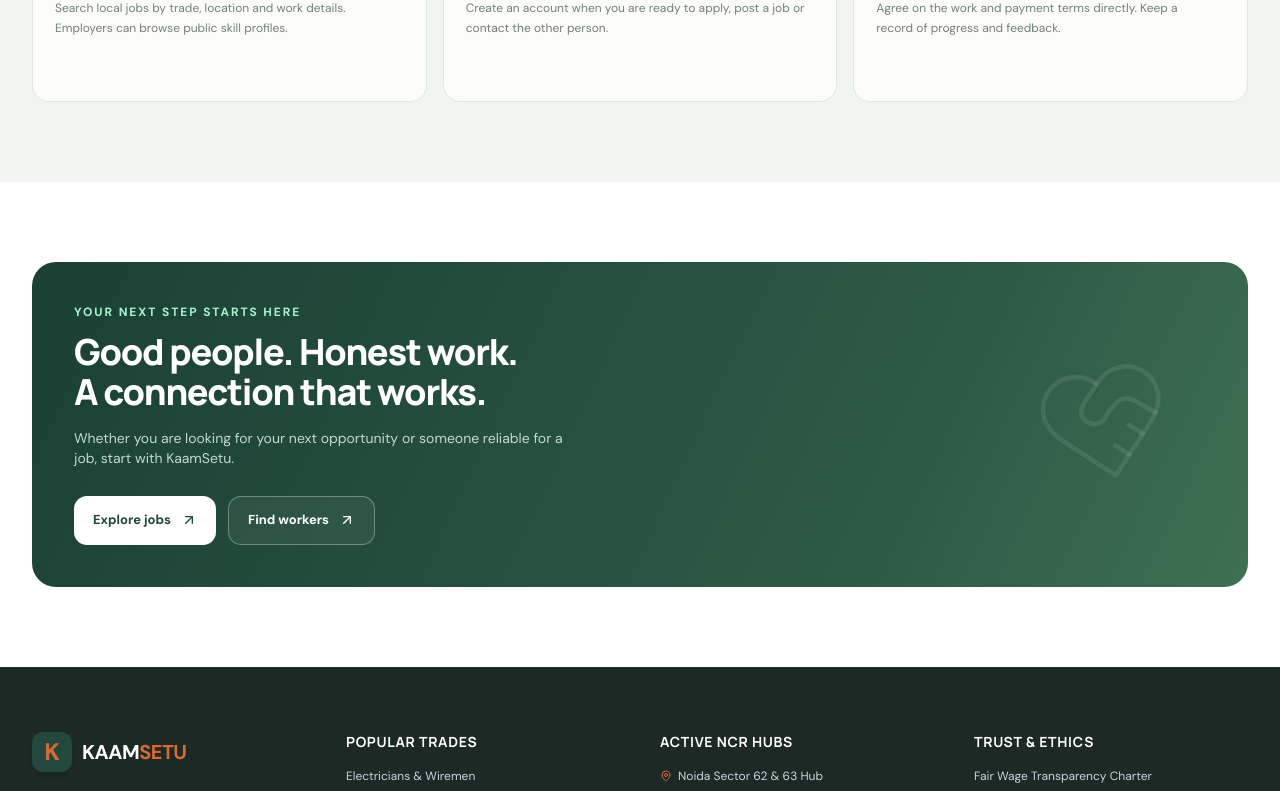
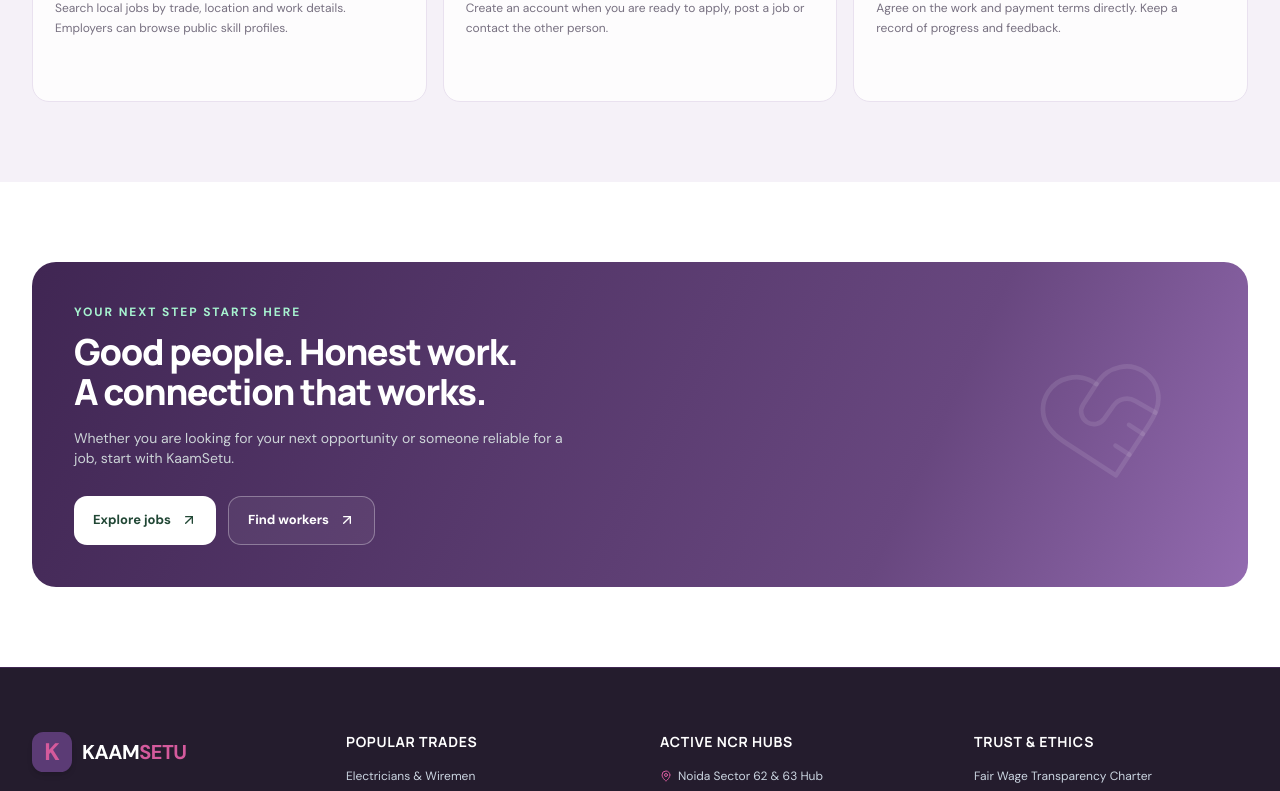
Before and after one commit to ABHISHEK-DHASMANA/kaamsetu, a React (Vite) app in the folder client/: page / in a window 1280 px wide. Shown: the part 1669-2460 px from the top of the page. Built offline with nearby package versions, Linux system fonts and the light colour scheme; no server answers.

Commit message:
Refresh KaamSetu interface with soft violet and rose visual system

```diff
--- a/client/src/index.css
+++ b/client/src/index.css
@@ -4,14 +4,14 @@
 
 :root {
   color-scheme: light;
-  --ks-ink: #17251f;
-  --ks-muted: #68766f;
-  --ks-paper: #f7f8f5;
-  --ks-border: #e4e9e3;
-  --ks-green: #23483d;
-  --ks-green-deep: #17382f;
-  --ks-orange: #d66a3a;
-  --ks-shadow: 0 16px 48px rgba(23, 48, 38, .08);
+  --ks-ink: #241c2d;
+  --ks-muted: #777080;
+  --ks-paper: #fbf9fc;
+  --ks-border: #ebe7f0;
+  --ks-green: #5b3b75;
+  --ks-green-deep: #402653;
+  --ks-orange: #d45a9c;
+  --ks-shadow: 0 16px 48px rgba(64, 38, 83, .09);
 }
 
 @layer base {
@@ -30,7 +30,7 @@
   }
   button, input, select, textarea { font: inherit; }
   button, a { -webkit-tap-highlight-color: transparent; }
-  ::selection { color: #fff; background: #23483d; }
+  ::selection { color: #fff; background: #5b3b75; }
   :focus-visible { outline: 3px solid rgba(214, 106, 58, .5); outline-offset: 3px; }
 }
 
@@ -46,66 +46,66 @@ input, select, textarea { border-radius: .72rem; }
 input:focus, select:focus, textarea:focus { outline: none; border-color: var(--ks-green); box-shadow: 0 0 0 3px rgba(35, 72, 61, .09); }
 
 .ks-site { background: var(--ks-paper); color: var(--ks-ink); }
-.ks-hero { background: linear-gradient(120deg, #f4f7f1 0%, #f7f8f5 48%, #eef4ed 100%); }
+.ks-hero { background: linear-gradient(120deg, #f7f5fa 0%, #fbf9fc 48%, #f2edf8 100%); }
 .ks-hero-orb { position: absolute; border-radius: 999px; filter: blur(1px); pointer-events: none; }
-.ks-hero-orb-one { width: 430px; height: 430px; right: -130px; top: -190px; background: radial-gradient(circle, rgba(198,220,199,.5), transparent 68%); }
-.ks-hero-orb-two { width: 350px; height: 350px; left: 36%; bottom: -260px; background: radial-gradient(circle, rgba(233,198,169,.24), transparent 70%); }
-.ks-eyebrow { display: inline-flex; align-items: center; gap: 9px; border: 1px solid #dce8db; background: rgba(255,255,255,.7); color: #38634f; border-radius: 999px; padding: 8px 13px; font-size: 11px; font-weight: 700; letter-spacing: .02em; }
-.ks-live-dot { width: 7px; height: 7px; background: #4b9b70; border-radius: 50%; box-shadow: 0 0 0 4px rgba(75,155,112,.12); }
-.ks-display { font-size: clamp(3.15rem, 6vw, 5.5rem); line-height: .99; letter-spacing: -.075em; font-weight: 800; color: #18271f; }
-.ks-display span { color: #3f7258; }
+.ks-hero-orb-one { width: 430px; height: 430px; right: -130px; top: -190px; background: radial-gradient(circle, rgba(213,190,232,.48), transparent 68%); }
+.ks-hero-orb-two { width: 350px; height: 350px; left: 36%; bottom: -260px; background: radial-gradient(circle, rgba(232,184,213,.22), transparent 70%); }
+.ks-eyebrow { display: inline-flex; align-items: center; gap: 9px; border: 1px solid #e9def0; background: rgba(255,255,255,.7); color: #68477f; border-radius: 999px; padding: 8px 13px; font-size: 11px; font-weight: 700; letter-spacing: .02em; }
+.ks-live-dot { width: 7px; height: 7px; background: #a36bbd; border-radius: 50%; box-shadow: 0 0 0 4px rgba(163,107,189,.14); }
+.ks-display { font-size: clamp(3.15rem, 6vw, 5.5rem); line-height: .99; letter-spacing: -.075em; font-weight: 800; color: #241c2d; }
+.ks-display span { color: #8a55a6; }
 .ks-button { display: inline-flex; align-items: center; justify-content: center; gap: 10px; min-height: 49px; border-radius: 13px; padding: 0 19px; font-size: 13px; font-weight: 700; transition: transform .2s ease, box-shadow .2s ease, background .2s ease; }
 .ks-button:hover { transform: translateY(-2px); }
-.ks-button-primary { color: #fff; background: #23483d; box-shadow: 0 9px 20px rgba(35,72,61,.18); }
-.ks-button-primary:hover { background: #17382f; box-shadow: 0 12px 24px rgba(35,72,61,.22); }
-.ks-button-light { color: #23372e; background: #fff; border: 1px solid #dfe7df; }
+.ks-button-primary { color: #fff; background: #5b3b75; box-shadow: 0 9px 20px rgba(91,59,117,.2); }
+.ks-button-primary:hover { background: #402653; box-shadow: 0 12px 24px rgba(91,59,117,.24); }
+.ks-button-light { color: #23372e; background: #fff; border: 1px solid #ebe5f0; }
 .ks-button-light:hover { box-shadow: 0 9px 20px rgba(35,72,61,.08); }
-.ks-voice-card { display: flex; align-items: center; justify-content: space-between; gap: 14px; max-width: 550px; padding: 13px 14px; border: 1px solid #e1e9df; border-radius: 16px; background: rgba(255,255,255,.82); box-shadow: 0 8px 24px rgba(32,64,46,.045); }
-.ks-voice-icon { width: 40px; height: 40px; display: grid; place-items: center; border-radius: 12px; background: #eaf2e9; color: #32664b; flex: 0 0 auto; }
-.ks-voice-action { display: inline-flex; align-items: center; gap: 7px; border: 0; border-radius: 10px; padding: 9px 13px; background: #23483d; color: white; font-size: 12px; font-weight: 700; white-space: nowrap; transition: background .2s ease; }
-.ks-voice-action:hover { background: #17382f; }
+.ks-voice-card { display: flex; align-items: center; justify-content: space-between; gap: 14px; max-width: 550px; padding: 13px 14px; border: 1px solid #ebe5f0; border-radius: 16px; background: rgba(255,255,255,.82); box-shadow: 0 8px 24px rgba(64,38,83,.045); }
+.ks-voice-icon { width: 40px; height: 40px; display: grid; place-items: center; border-radius: 12px; background: #f2eaf7; color: #79519a; flex: 0 0 auto; }
+.ks-voice-action { display: inline-flex; align-items: center; gap: 7px; border: 0; border-radius: 10px; padding: 9px 13px; background: #5b3b75; color: white; font-size: 12px; font-weight: 700; white-space: nowrap; transition: background .2s ease; }
+.ks-voice-action:hover { background: #402653; }
 .ks-preview-wrap { position: relative; max-width: 440px; margin: 0 auto; padding: 23px; border: 1px solid rgba(220,231,219,.95); border-radius: 25px; background: rgba(255,255,255,.94); box-shadow: 0 28px 70px rgba(32,65,47,.12); transform: rotate(.7deg); }
 .ks-preview-top { display: flex; justify-content: space-between; align-items: flex-start; padding-bottom: 18px; }
-.ks-preview-mark { display: grid; place-items: center; width: 44px; height: 44px; color: #356a50; background: #eaf2e9; border-radius: 14px; }
-.ks-preview-search { display: flex; align-items: center; gap: 10px; border: 1px solid #e6ebe5; background: #f8faf7; padding: 12px; border-radius: 12px; color: #8a958d; font-size: 11px; margin-bottom: 12px; }
-.ks-preview-tile { display: flex; flex-direction: column; align-items: flex-start; gap: 4px; border: 1px solid #e8ede7; border-radius: 14px; padding: 14px; background: #fff; }
+.ks-preview-mark { display: grid; place-items: center; width: 44px; height: 44px; color: #356a50; background: #f2eaf7; border-radius: 14px; }
+.ks-preview-search { display: flex; align-items: center; gap: 10px; border: 1px solid #ebe7f0; background: #faf9fc; padding: 12px; border-radius: 12px; color: #8a958d; font-size: 11px; margin-bottom: 12px; }
+.ks-preview-tile { display: flex; flex-direction: column; align-items: flex-start; gap: 4px; border: 1px solid #ece7f1; border-radius: 14px; padding: 14px; background: #fff; }
 .ks-tile-icon { display: grid; place-items: center; width: 35px; height: 35px; border-radius: 11px; margin-bottom: 5px; }
-.ks-preview-list { border: 1px solid #e8ede7; border-radius: 15px; padding: 14px; margin-top: 13px; }
-.ks-feature-row { display: flex; align-items: center; gap: 10px; padding: 10px 0; border-top: 1px solid #f0f2ef; }
-.ks-feature-icon { display: grid; place-items: center; width: 32px; height: 32px; flex: 0 0 auto; color: #47775a; background: #eff5ee; border-radius: 10px; }
+.ks-preview-list { border: 1px solid #ece7f1; border-radius: 15px; padding: 14px; margin-top: 13px; }
+.ks-feature-row { display: flex; align-items: center; gap: 10px; padding: 10px 0; border-top: 1px solid #f0ebf3; }
+.ks-feature-icon { display: grid; place-items: center; width: 32px; height: 32px; flex: 0 0 auto; color: #80559c; background: #f3edf8; border-radius: 10px; }
 .ks-feature-row strong, .ks-feature-row small { display: block; }
 .ks-feature-row strong { font-size: 11px; color: #33443a; }
 .ks-feature-row small { margin-top: 2px; font-size: 10px; color: #8a958d; }
-.ks-preview-foot { display: flex; justify-content: space-between; align-items: center; color: #9aa49c; font-size: 9px; padding-top: 13px; }
-.ks-preview-foot span:first-child { display: inline-flex; align-items: center; gap: 5px; color: #5b8067; }
-.ks-floating-note { display: flex; align-items: center; gap: 10px; position: absolute; bottom: 8%; left: -28px; padding: 11px 15px; background: #fff; border: 1px solid #e3ebe1; border-radius: 14px; box-shadow: 0 12px 28px rgba(31,58,42,.11); }
-.ks-floating-icon { display: grid; place-items: center; width: 34px; height: 34px; border-radius: 10px; background: #eef5ec; color: #47775a; }
+.ks-preview-foot { display: flex; justify-content: space-between; align-items: center; color: #a19aa9; font-size: 9px; padding-top: 13px; }
+.ks-preview-foot span:first-child { display: inline-flex; align-items: center; gap: 5px; color: #8b68a6; }
+.ks-floating-note { display: flex; align-items: center; gap: 10px; position: absolute; bottom: 8%; left: -28px; padding: 11px 15px; background: #fff; border: 1px solid #e3ebe1; border-radius: 14px; box-shadow: 0 12px 28px rgba(64,38,83,.12); }
+.ks-floating-icon { display: grid; place-items: center; width: 34px; height: 34px; border-radius: 10px; background: #eef5ec; color: #80559c; }
 .ks-floating-note strong, .ks-floating-note small { display: block; }
 .ks-floating-note strong { font-size: 11px; color: #2a3b30; }
 .ks-floating-note small { font-size: 10px; color: #89948c; margin-top: 1px; }
 .ks-section-kicker { color: #4c795d; text-transform: uppercase; letter-spacing: .15em; font-size: 10px; font-weight: 800; }
 .ks-section-title { margin-top: 8px; font-size: clamp(1.9rem, 3vw, 2.7rem); line-height: 1.12; letter-spacing: -.055em; color: #1c2b22; font-weight: 800; }
-.ks-text-link { display: inline-flex; align-items: center; gap: 4px; color: #32664b; font-size: 12px; font-weight: 700; }
-.ks-text-link:hover { color: #17382f; }
+.ks-text-link { display: inline-flex; align-items: center; gap: 4px; color: #79519a; font-size: 12px; font-weight: 700; }
+.ks-text-link:hover { color: #402653; }
 .ks-category-card { position: relative; min-height: 175px; padding: 21px; border: 1px solid #e5eae3; border-radius: 17px; background: #fff; transition: transform .2s ease, box-shadow .2s ease, border-color .2s ease; }
-.ks-category-card:hover { transform: translateY(-4px); border-color: #c9d9ca; box-shadow: 0 14px 32px rgba(28,58,39,.08); }
+.ks-category-card:hover { transform: translateY(-4px); border-color: #d9c9e4; box-shadow: 0 14px 32px rgba(64,38,83,.08); }
 .ks-category-icon { display: grid; place-items: center; width: 43px; height: 43px; border-radius: 13px; }
-.tone-amber { color: #a66a1e; background: #fbf2df; }
-.tone-blue { color: #3c7393; background: #e8f2f7; }
-.tone-orange { color: #b76842; background: #faeee7; }
-.tone-green { color: #3e7755; background: #eaf2e9; }
+.tone-amber { color: #9462a8; background: #f8eff9; }
+.tone-blue { color: #5275a6; background: #edf2fa; }
+.tone-orange { color: #b75e8e; background: #faedf4; }
+.tone-green { color: #80559c; background: #f2eaf7; }
 .ks-category-arrow { position: absolute; right: 19px; bottom: 18px; display: grid; place-items: center; width: 30px; height: 30px; border-radius: 10px; color: #4c765b; background: #f0f5ef; }
-.ks-how-section { background: #f1f5ef; }
-.ks-step-card { min-height: 205px; padding: 22px; border: 1px solid #e0e9df; border-radius: 17px; background: rgba(255,255,255,.78); }
-.ks-step-number { color: #7d9a82; font-size: 11px; font-weight: 800; letter-spacing: .1em; }
-.ks-step-card h3 { margin-top: 22px; color: #203329; font-size: 18px; font-weight: 800; }
-.ks-step-card p { margin-top: 7px; color: #718077; font-size: 12px; line-height: 1.7; max-width: 340px; }
-.ks-cta-panel { position: relative; overflow: hidden; padding: 42px; border-radius: 24px; background: linear-gradient(115deg, #1b4034, #2d5a45 72%, #3e7052); }
+.ks-how-section { background: #f5f1f8; }
+.ks-step-card { min-height: 205px; padding: 22px; border: 1px solid #e9e1ef; border-radius: 17px; background: rgba(255,255,255,.78); }
+.ks-step-number { color: #9b83ac; font-size: 11px; font-weight: 800; letter-spacing: .1em; }
+.ks-step-card h3 { margin-top: 22px; color: #2c2236; font-size: 18px; font-weight: 800; }
+.ks-step-card p { margin-top: 7px; color: #777080; font-size: 12px; line-height: 1.7; max-width: 340px; }
+.ks-cta-panel { position: relative; overflow: hidden; padding: 42px; border-radius: 24px; background: linear-gradient(115deg, #402653, #68477f 72%, #936bb0); }
 .ks-button-cta { color: #214735; background: #fff; }
 .ks-button-cta:hover { background: #f1f6ef; }
 .ks-button-cta-outline { color: #fff; border: 1px solid rgba(255,255,255,.32); background: rgba(255,255,255,.06); }
 .ks-button-cta-outline:hover { background: rgba(255,255,255,.14); }
-.ks-cta-decoration { position: absolute; right: 6%; top: 50%; transform: translateY(-50%) rotate(-12deg); color: rgba(255,255,255,.09); }
+.ks-cta-decoration { position: absolute; right: 6%; top: 50%; transform: translateY(-50%) rotate(-12deg); color: rgba(255,255,255,.1); }
 
 @media (max-width: 640px) {
   .ks-display { font-size: clamp(3rem, 15vw, 4.3rem); }
@@ -122,9 +122,9 @@ input:focus, select:focus, textarea:focus { outline: none; border-color: var(--k
 
 /* Custom scrollbars */
 ::-webkit-scrollbar { width: 7px; height: 7px; }
-::-webkit-scrollbar-track { background: #eef1eb; }
-::-webkit-scrollbar-thumb { background: #cbd4ca; border-radius: 9999px; }
-::-webkit-scrollbar-thumb:hover { background: #9eada0; }
+::-webkit-scrollbar-track { background: #f1edf4; }
+::-webkit-scrollbar-thumb { background: #d8cddd; border-radius: 9999px; }
+::-webkit-scrollbar-thumb:hover { background: #a99bae; }
 
 /* Leaflet map */
 .leaflet-container { width: 100%; height: 100%; border-radius: .9rem; z-index: 10; }
--- a/client/tailwind.config.js
+++ b/client/tailwind.config.js
@@ -8,28 +8,28 @@ export default {
     extend: {
       colors: {
         brand: {
-          primary: '#23483D',
-          'primary-dark': '#18372F',
-          'primary-light': '#E9EEE8',
-          secondary: '#3E725E',
-          'secondary-light': '#EAF1EB',
-          accent: '#D66A3A',
-          'accent-light': '#F8EDE6',
-          bg: '#F6F4EE',
+          primary: '#5B3B75',
+          'primary-dark': '#402653',
+          'primary-light': '#F0EAF5',
+          secondary: '#8261A6',
+          'secondary-light': '#F2EDF8',
+          accent: '#D45A9C',
+          'accent-light': '#F9EAF3',
+          bg: '#F8F7FA',
           card: '#FFFFFF',
-          dark: '#1D2924',
-          muted: '#70776F',
-          border: '#E7E2D8',
-          highlight: '#56836C',
+          dark: '#241C2D',
+          muted: '#777080',
+          border: '#EBE7F0',
+          highlight: '#9877B7',
         }
       },
       fontFamily: {
         sans: ['DM Sans', 'Manrope', 'sans-serif'],
       },
       boxShadow: {
-        'soft': '0 3px 14px rgba(35, 48, 40, 0.05)',
-        'card': '0 5px 18px rgba(35, 48, 40, 0.055)',
-        'card-hover': '0 9px 24px rgba(35, 48, 40, 0.08)',
+        'soft': '0 3px 14px rgba(64, 38, 83, 0.05)',
+        'card': '0 5px 18px rgba(64, 38, 83, 0.055)',
+        'card-hover': '0 9px 24px rgba(64, 38, 83, 0.08)',
       }
     },
   },
```
